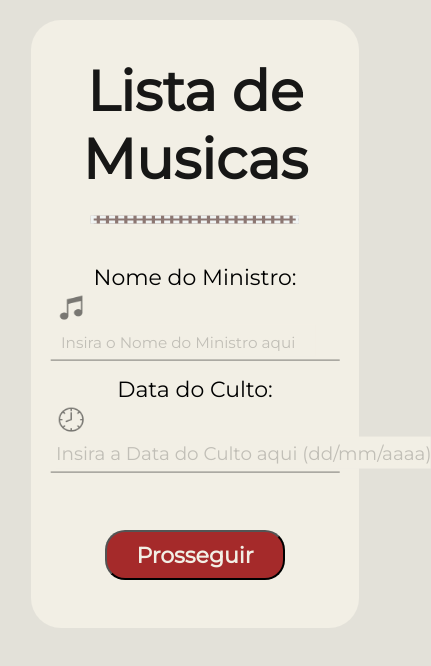
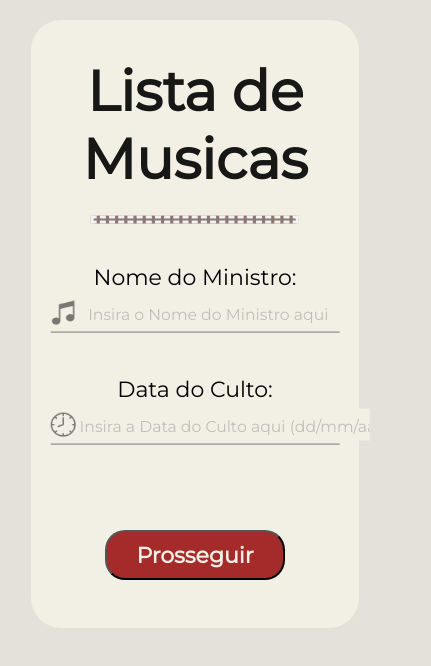
Before and after one commit to lipe-s-m/Lista-De-Musicas, a React (Create React App) app: page / in a window 390 px wide. Shown: the top 666 px of the page, 431 px wide, since content can reach past the window. Built offline with nearby package versions, Linux system fonts and the light colour scheme.

Commit message:
beta 2.1

```diff
--- a/src/Pages/Home/Musicas.css
+++ b/src/Pages/Home/Musicas.css
@@ -312,7 +312,7 @@ hr {
 }
 
 /* celular */
-@media (max-width: 370px) {
+@media (max-width: 387px) {
   .container-fundo {
     width: 70%;
     padding-bottom: 20%;
@@ -355,7 +355,7 @@ hr {
   .info-label-nome input::placeholder,
   .info-label-tom input::placeholder {
     font-size: 12.3px;
-    text-align: left;
+    text-align: center;
   }
   .adicionar-musica{
     margin-bottom: 18%;
@@ -370,8 +370,15 @@ hr {
   .excluir-musica{
     margin-top: 30px;
   }
+  .info-tom-img,
+  .info-momento-img,
+  .info-nome-img{
+    margin-left: 0px;
+    height: 17px;
+    width: 18px;
+  }
 }
-@media (min-width: 371px) and (max-width: 450px) {
+@media (min-width: 388px) and (max-width: 450px) {
   .container-fundo {
     width: 74%;
     padding-bottom: 20%;
@@ -391,26 +398,34 @@ hr {
     width: auto;
     padding-bottom: 19%;
   }
+  .info-data,
   .info-momento,
   .info-nome,
   .info-tom {
     margin-top: 40px;
   }
+  .info-label-data,
   .info-label-momento,
   .info-label-nome,
   .info-label-tom {
     width: 260px;
+
+  }
+  .info-label-data input{
+        width: 290px;
   }
   .info-label-momento input,
   .info-label-nome input,
   .info-label-tom input {
-    width: 255px;
+    width: 100%;
+    left: 1%;
   }
+  .info-label-data input::placeholder,
   .info-label-momento input::placeholder,
   .info-label-nome input::placeholder,
   .info-label-tom input::placeholder {
-    font-size: 15.3px;
-    text-align: left;
+    font-size: 15.7px;
+    text-align: center;
   }
   .excluir-musica{
     margin-top: 15%;
@@ -427,6 +442,11 @@ hr {
   }
   .proxima-pagina{
     margin-top: -25%;
+  }
+  .info-tom-img,
+  .info-momento-img,
+  .info-nome-img{
+    margin-left: 0px;
   }
 }
 @media (min-width: 451px) and (max-width: 567px) {
@@ -458,18 +478,18 @@ hr {
 .info-label-momento,
 .info-label-nome,
 .info-label-tom {
-  width: 260px;
+  width: 80%;
 }
 .info-label-momento input,
 .info-label-nome input,
 .info-label-tom input {
-  width: 255px;
+  width: 100%;
 }
 .info-label-momento input::placeholder,
 .info-label-nome input::placeholder,
 .info-label-tom input::placeholder {
-  font-size: 15.3px;
-  text-align: left;
+  font-size: 17.3px;
+  text-align: center;
 }
 .adicionar-musica{
   margin-bottom: 10%;
@@ -492,9 +512,7 @@ hr {
     width: 74%;
     padding-bottom: 20%;
   }
-  .title {
-    color: #5cb85c;
-  }
+
   .info {
     width: 450px;
   }
```
